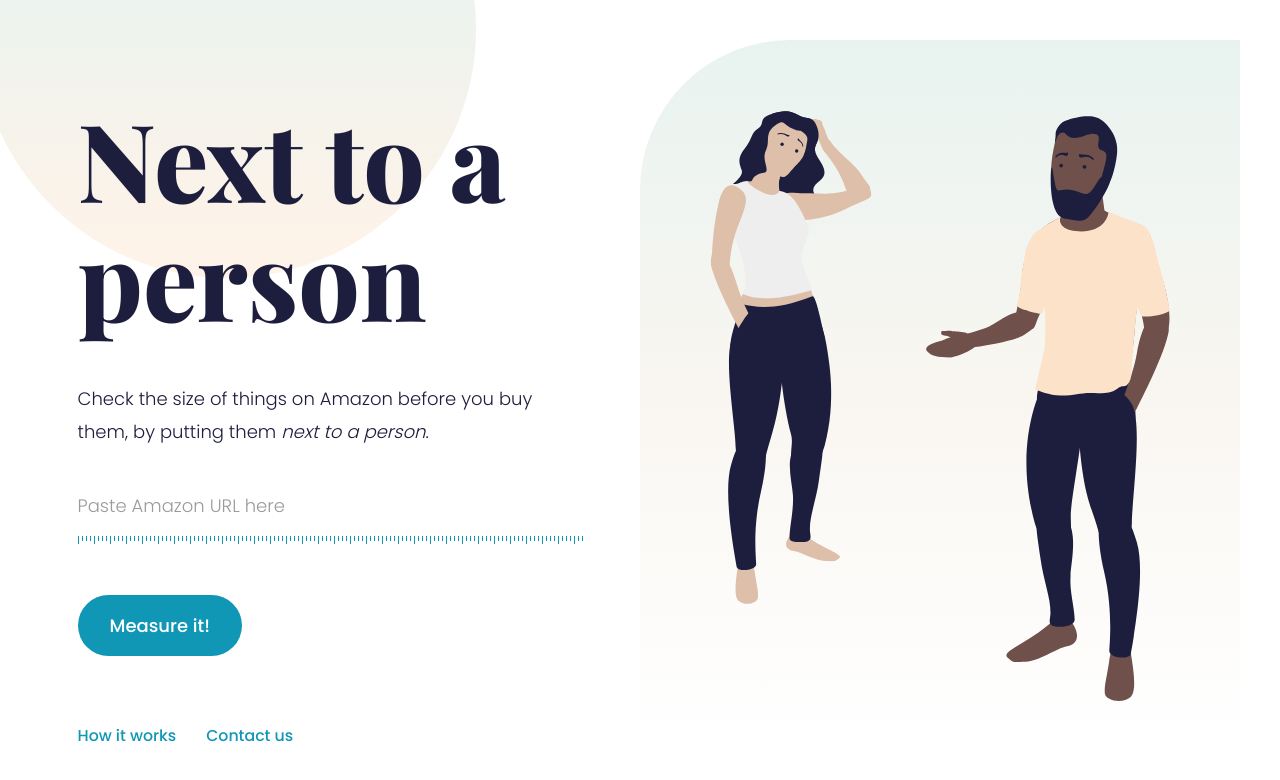
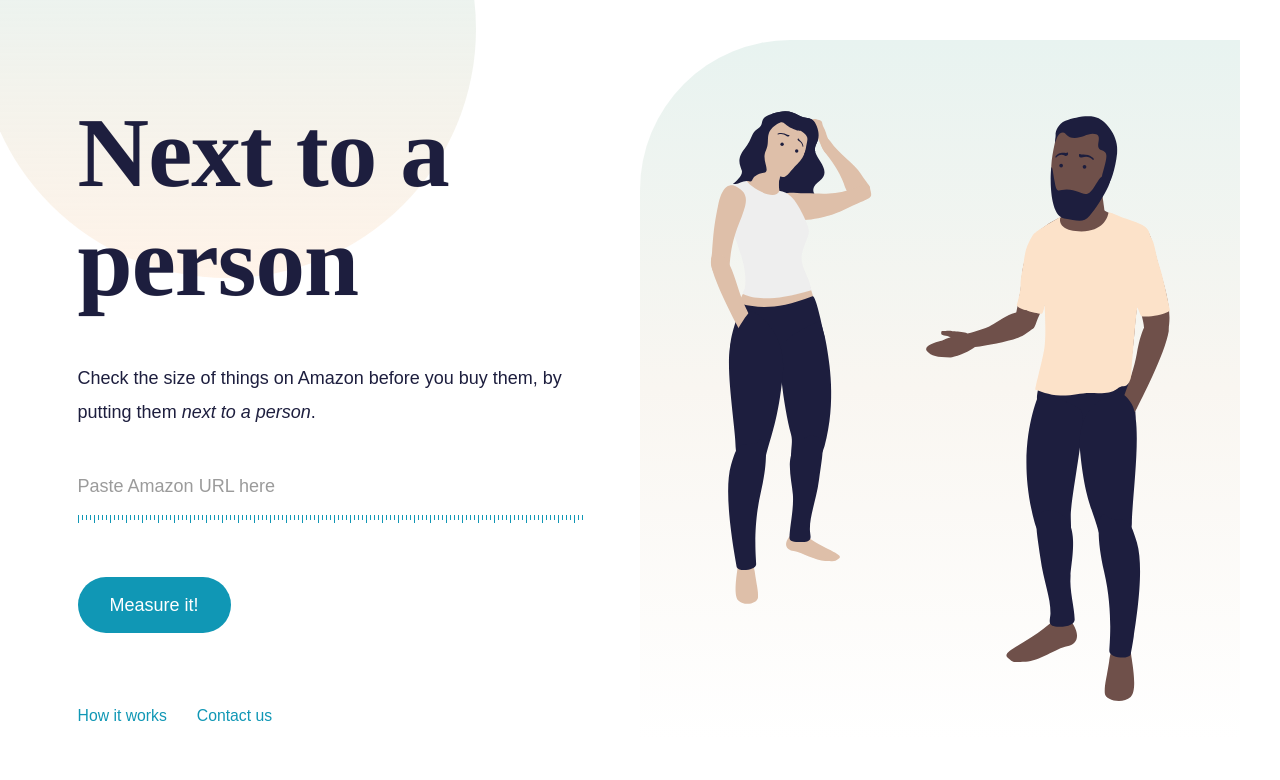
Before and after one commit to chrismhs/next-to-a-person, a Gatsby site: page / in a window 1280 px wide. Built offline with nearby package versions, Linux system fonts and the light colour scheme; Gatsby itself is replaced by a stand-in of ours; a web font is replaced by a local one.

Commit message:
Font updates and package audits

```diff
--- a/gatsby-config.js
+++ b/gatsby-config.js
@@ -28,6 +28,14 @@ module.exports = {
         icon: `src/images/gatsby-icon.png`, // This path is relative to the root of the site.
       },
     },
+    {
+      resolve: "gatsby-plugin-web-font-loader",
+      options: {
+        typekit: {
+          id: "jlp2kpp",
+        },
+      },
+    },
     // this (optional) plugin enables Progressive Web App + Offline functionality
     // To learn more, visit: https://gatsby.dev/offline
     // `gatsby-plugin-offline`,
--- a/src/components/layout.css
+++ b/src/components/layout.css
@@ -209,8 +209,8 @@ html {
 }
 body {
   color: hsla(29%, 67%, 23%, 1);
-  font-family: "Poppins", sans-serif;
-  font-weight: 300;
+  font-family: soleil, sans-serif;
+  font-weight: 400;
   line-height: 1.87;
   word-wrap: break-word;
   font-kerning: normal;
@@ -240,7 +240,7 @@ h1 {
   padding-top: 0;
   margin-bottom: 1.45rem;
   color: rgb(29, 30, 62);
-  font-family: "Playfair Display", serif;
+  font-family: soleil, serif;
   font-weight: 800;
   text-rendering: geometricPrecision;
   -webkit-font-smoothing: antialiased;
@@ -248,6 +248,7 @@ h1 {
   -webkit-text-stroke: 0.45px rgba(0, 0, 0, 0.1);
   font-size: 4.5rem;
   line-height: 1.1;
+  letter-spacing: -0.05rem;
 }
 h2 {
   margin-left: 0;
@@ -657,7 +658,7 @@ pre tt:after {
 /* large desktops and up ----------- */
 @media screen and (min-width: 1200px) {
   h1 {
-    font-size: 6rem;
+    font-size: 5.5rem;
   }
 
   h2 {
```
Also changed, not shown: package.json (+6 -5 lines), 1 other file.
